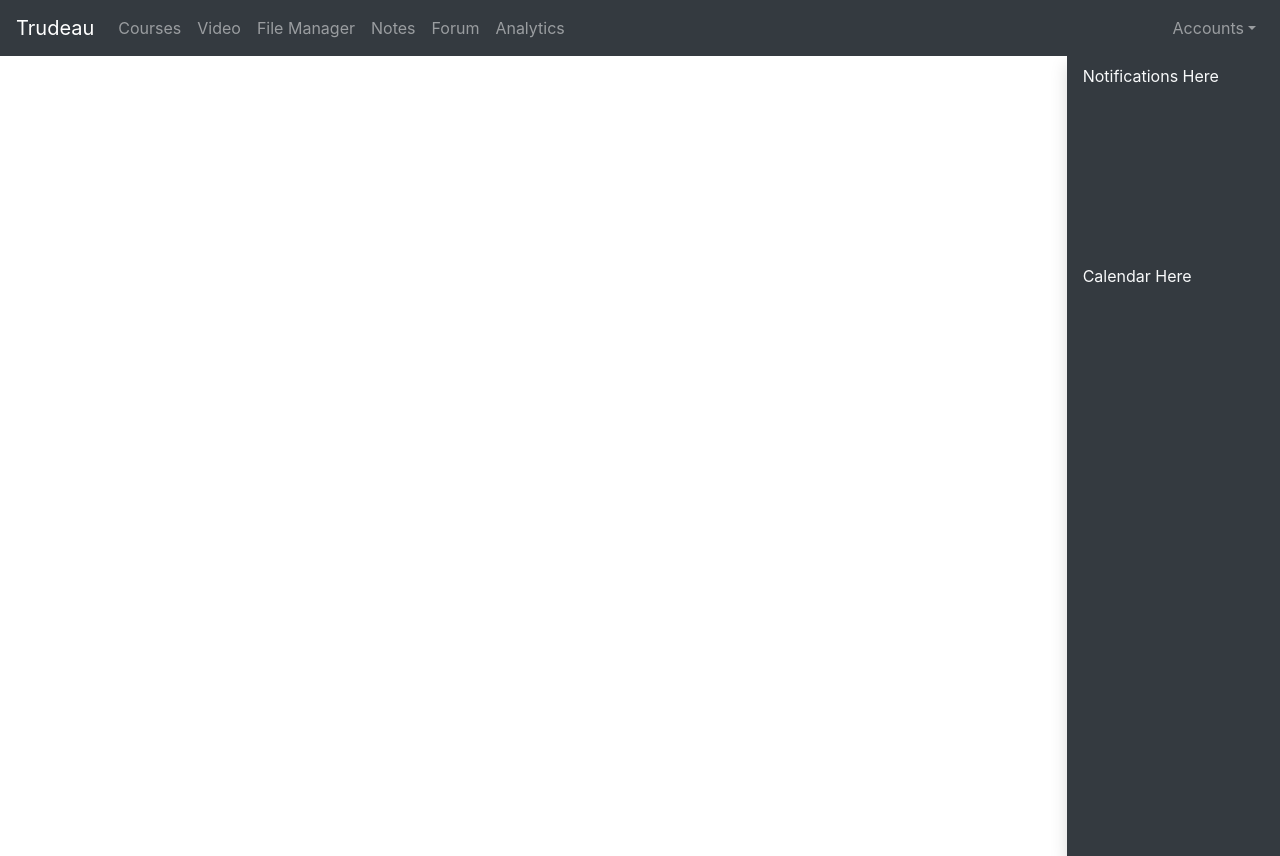
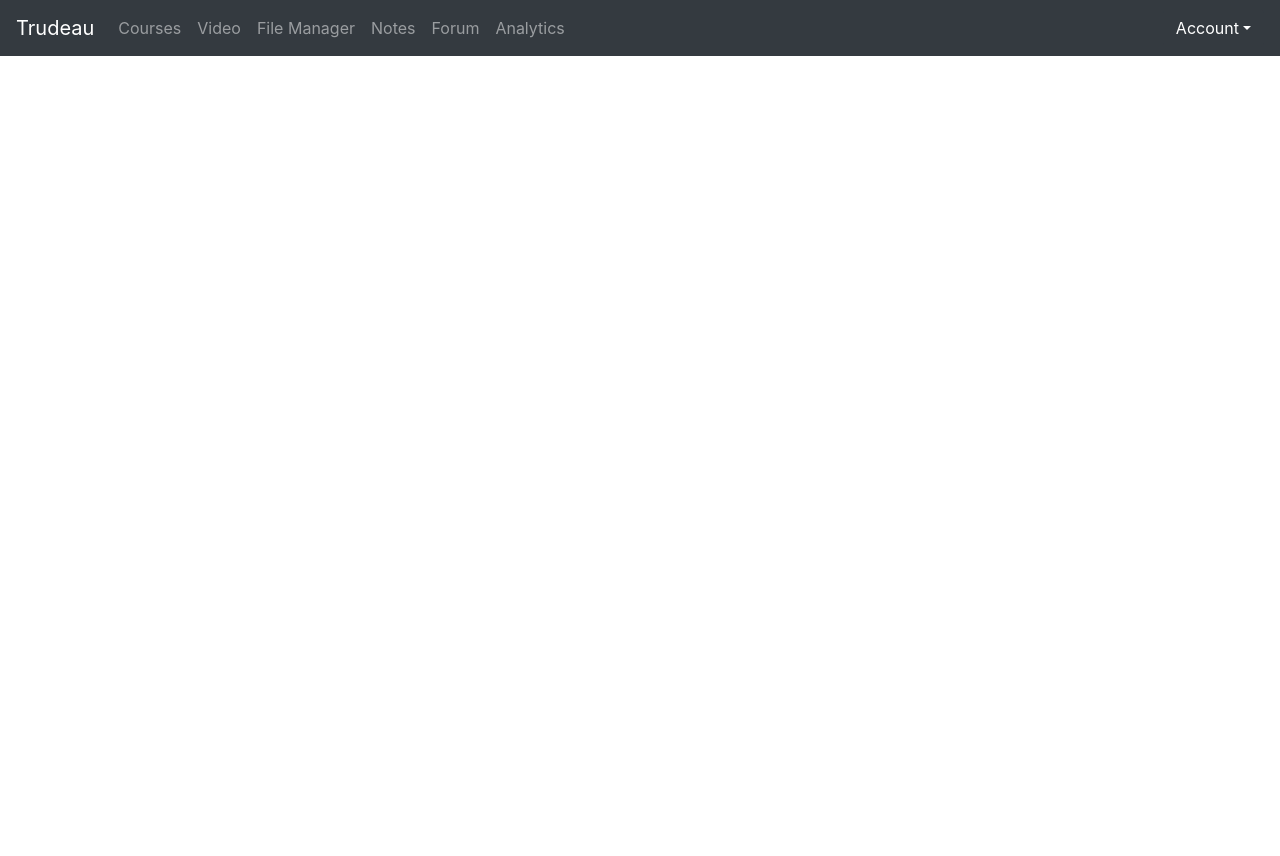
Before and after one commit to SliitBoy/ITP-Trudeau, a Vue app: page / in a window 1280 px wide. After the commit the page ends 800 px from the top, so only its background shows below. Built offline with nearby package versions, Linux system fonts and the light colour scheme.

Commit message:
Fixed Bootstrap-Vue CSS, sidebar and dropdowns

```diff
--- a/package.json
+++ b/package.json
@@ -8,6 +8,7 @@
     "lint": "vue-cli-service lint"
   },
   "dependencies": {
+    "axios": "^0.20.0",
     "bootstrap": "^4.5.2",
     "bootstrap-vue": "^2.16.0",
     "core-js": "^3.6.5",
@@ -29,6 +30,7 @@
     "node-sass": "^4.12.0",
     "prettier": "^1.19.1",
     "sass-loader": "^8.0.2",
+    "video.js": "^7.8.4",
     "vue-template-compiler": "^2.6.11"
   }
 }
--- a/public/index.html
+++ b/public/index.html
@@ -13,6 +13,5 @@
     </noscript>
     <div id="app"></div>
     <!-- built files will be auto injected -->
-    <script src="https://stackpath.bootstrapcdn.com/bootstrap/4.5.2/js/bootstrap.min.js" integrity="sha384-B4gt1jrGC7Jh4AgTPSdUtOBvfO8shuf57BaghqFfPlYxofvL8/KUEfYiJOMMV+rV" crossorigin="anonymous"></script>
   </body>
 </html>
--- a/src/App.vue
+++ b/src/App.vue
@@ -1,12 +1,12 @@
 <template>
   <div>
     <app-header></app-header>
-    <div class="container-fluid">
+    <div class="container-fluid h-100">
       <div class="row">
         <div class="col-md-10">
           <router-view></router-view>
         </div>
-        <div class="col-md-2" style="padding:0">
+        <div class="col-md-2 h-25">
           <app-sidebar></app-sidebar>
         </div>
       </div>
--- a/src/assets/app.scss
+++ b/src/assets/app.scss
@@ -1 +1,4 @@
-@import "~bootstrap/scss/bootstrap";
+#sidebar-right {
+    position: absolute;
+    top: 56px;
+}
--- a/src/components/Header.vue
+++ b/src/components/Header.vue
@@ -35,7 +35,11 @@
         >
       </ul>
       <ul class="navbar-nav nav-right">
-        <li class="nav-item dropdown">
+        <b-dropdown right variant="dark" text="Account" style="outline:0">
+          <b-dropdown-item>Settings</b-dropdown-item>
+          <b-dropdown-item>Logout</b-dropdown-item>
+        </b-dropdown>
+        <!-- <li class="nav-item dropdown">
           <a
             class="nav-link dropdown-toggle"
             href="/account"
@@ -50,7 +54,7 @@
             <a class="dropdown-item" href="#">Settings</a>
             <a class="dropdown-item" href="#">Logout</a>
           </div>
-        </li>
+        </li> -->
       </ul>
     </div>
   </nav>
--- a/src/components/Sidebar.vue
+++ b/src/components/Sidebar.vue
@@ -10,8 +10,10 @@
       visible="true"
       bg-variant="dark"
       text-variant="light"
+      width="200px"
+      z-index="-1"
     >
-      <div class="px-3 py-2 vh-100 w-100">
+      <div class="px-3 py-2">
         <div style="height: 200px">
           Notifications Here
         </div>
--- a/src/main.js
+++ b/src/main.js
@@ -1,9 +1,12 @@
 import Vue from "vue";
+
 import App from "./App.vue";
 import router from "./router";
 import store from "./store";
 import BootstrapVue from "bootstrap-vue";
 import "./assets/app.scss";
+import "bootstrap/dist/css/bootstrap.css";
+import "bootstrap-vue/dist/bootstrap-vue.css";
 
 Vue.use(BootstrapVue);
 Vue.config.productionTip = false;
```
Also changed, not shown: 1 other file (tests, documents, lock files or other folders).
